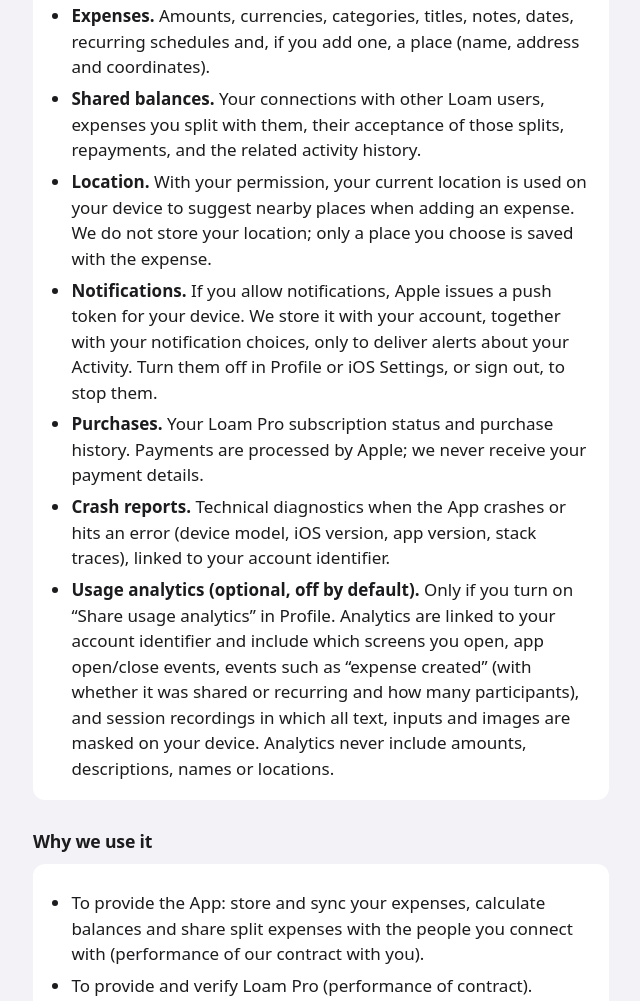
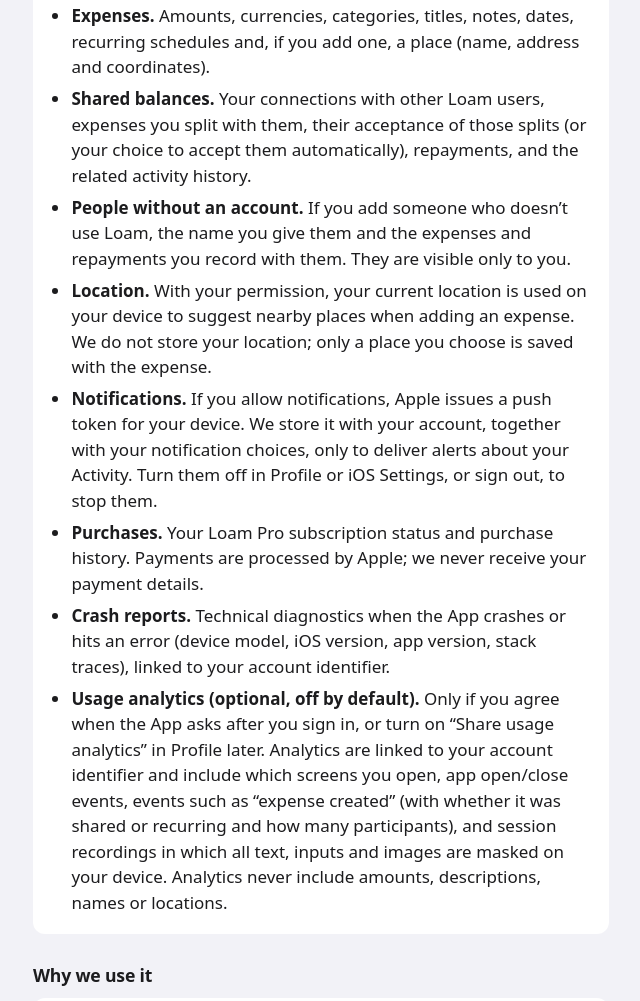
Before and after one commit to KPR23/loam, a plain HTML site: page site/privacy/index.html in a window 1280 px wide. Shown: the part 725-1726 px from the top of the page, without its empty margins (319-959 px from the left). Drawn offline with Linux system fonts and the light colour scheme.

Commit message:
Cover people without an account and the analytics prompt in the privacy policy
Also mention auto-accepting splits and say that account deletion removes
the people without an account someone added.

```diff
--- a/site/privacy/index.html
+++ b/site/privacy/index.html
@@ -42,7 +42,10 @@
           <li><strong>Expenses.</strong> Amounts, currencies, categories, titles, notes, dates, recurring
             schedules and, if you add one, a place (name, address and coordinates).</li>
           <li><strong>Shared balances.</strong> Your connections with other Loam users, expenses you split
-            with them, their acceptance of those splits, repayments, and the related activity history.</li>
+            with them, their acceptance of those splits (or your choice to accept them automatically),
+            repayments, and the related activity history.</li>
+          <li><strong>People without an account.</strong> If you add someone who doesn’t use Loam, the name
+            you give them and the expenses and repayments you record with them. They are visible only to you.</li>
           <li><strong>Location.</strong> With your permission, your current location is used on your device to
             suggest nearby places when adding an expense. We do not store your location; only a place you
             choose is saved with the expense.</li>
@@ -53,12 +56,12 @@
             processed by Apple; we never receive your payment details.</li>
           <li><strong>Crash reports.</strong> Technical diagnostics when the App crashes or hits an error
             (device model, iOS version, app version, stack traces), linked to your account identifier.</li>
-          <li><strong>Usage analytics (optional, off by default).</strong> Only if you turn on “Share usage
-            analytics” in Profile. Analytics are linked to your account identifier and include which
-            screens you open, app open/close events, events such as “expense created” (with whether it was
-            shared or recurring and how many participants), and session recordings in which all text, inputs
-            and images are masked on your device. Analytics never include amounts, descriptions, names or
-            locations.</li>
+          <li><strong>Usage analytics (optional, off by default).</strong> Only if you agree when the App asks
+            after you sign in, or turn on “Share usage analytics” in Profile later. Analytics are linked to
+            your account identifier and include which screens you open, app open/close events, events such as
+            “expense created” (with whether it was shared or recurring and how many participants), and session
+            recordings in which all text, inputs and images are masked on your device. Analytics never include
+            amounts, descriptions, names or locations.</li>
         </ul>
       </div>
 
@@ -115,7 +118,8 @@
       <div class="panel">
         <p>
           We keep your data while your account exists. When you delete your account, your profile, profile
-          photo, private expenses and analytics data are deleted, and your Apple sign-in is revoked.
+          photo, private expenses, the people without an account you added (with everything you recorded
+          only with them) and analytics data are deleted, and your Apple sign-in is revoked.
           Expenses you shared with other people stay visible to them so their balances remain correct, with
           your name replaced by a “deleted user” label. Crash reports expire automatically under Sentry’s
           retention period. Purchase records may be retained by Apple and RevenueCat as required for
```
